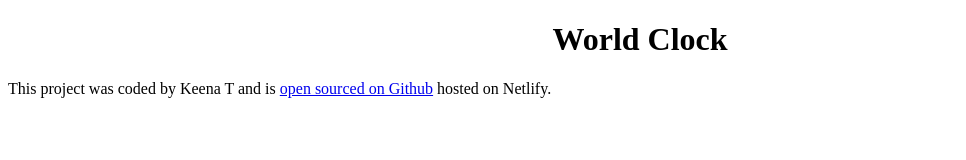
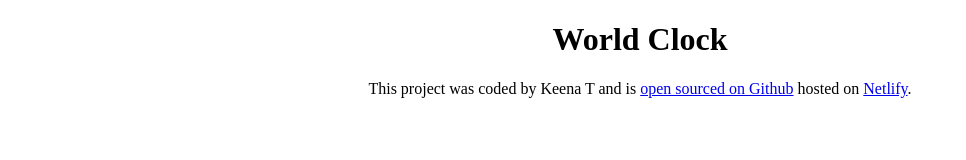
Before and after one commit to star1231-k/World-Clock, a plain HTML site: page index.html in a window 1280 px wide. Shown: the whole page, without its empty margins (0-966 px from the left). Drawn offline with Linux system fonts and the light colour scheme.

Commit message:
added link to github and netlify.

```diff
--- a/CSS/style.css
+++ b/CSS/style.css
@@ -1,3 +1,6 @@
-h1{
-    text-align: center;
+h1 {
+  text-align: center;
 }
+footer {
+  text-align: center;
+}
--- a/index.html
+++ b/index.html
@@ -1,17 +1,20 @@
-<!DOCTYPE html>
+<!doctype html>
 <html lang="en">
-<head>
-    <meta charset="UTF-8">
-    <meta name="viewport" content="width=device-width, initial-scale=1.0">
-    <link rel="stylesheet" href="CSS/style.css">
+  <head>
+    <meta charset="UTF-8" />
+    <meta name="viewport" content="width=device-width, initial-scale=1.0" />
+    <link rel="stylesheet" href="CSS/style.css" />
     <title>World Clock - Keena T</title>
-
-</head>
-<body>
+  </head>
+  <body>
     <h1>World Clock</h1>
     <footer>
-        This project was coded by Keena T and is <a href="#" target="blank">open sourced on Github</a> hosted on Netlify.
+      This project was coded by Keena T and is
+      <a href="https://github.com/star1231-k/World-Clock" target="_blank"
+        >open sourced on Github</a
+      >
+      hosted on <a href="https://wckmt.netlify.app" target="_blank">Netlify</a>.
     </footer>
     <script src="Javascript/index.js"></script>
-</body>
+  </body>
 </html>
```
